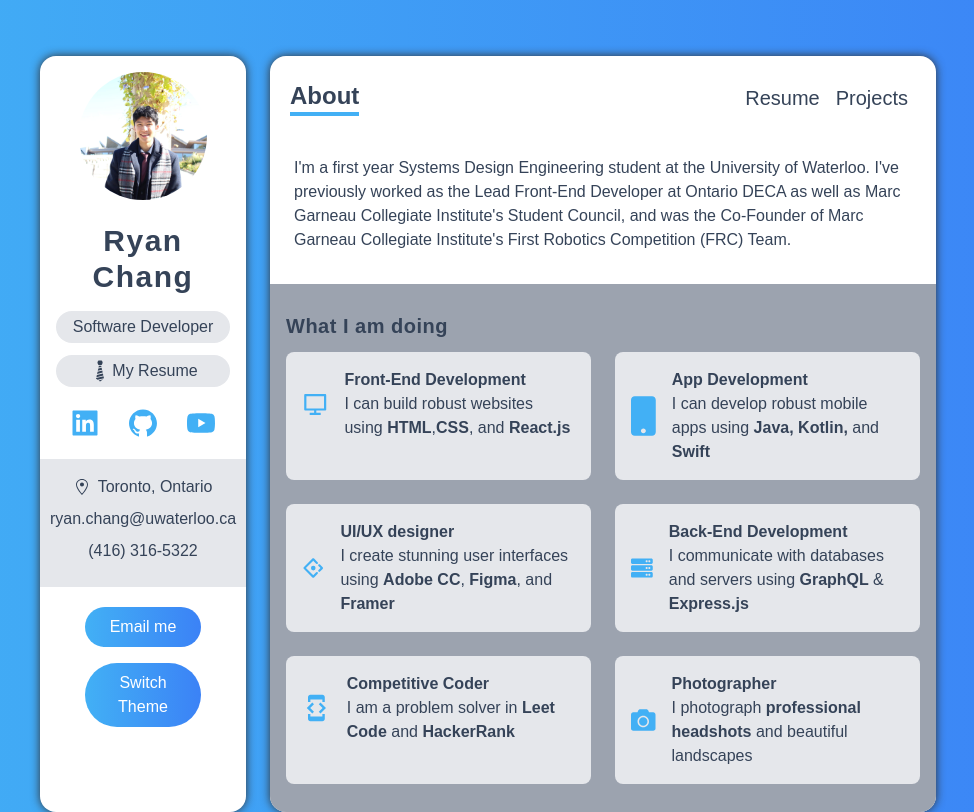
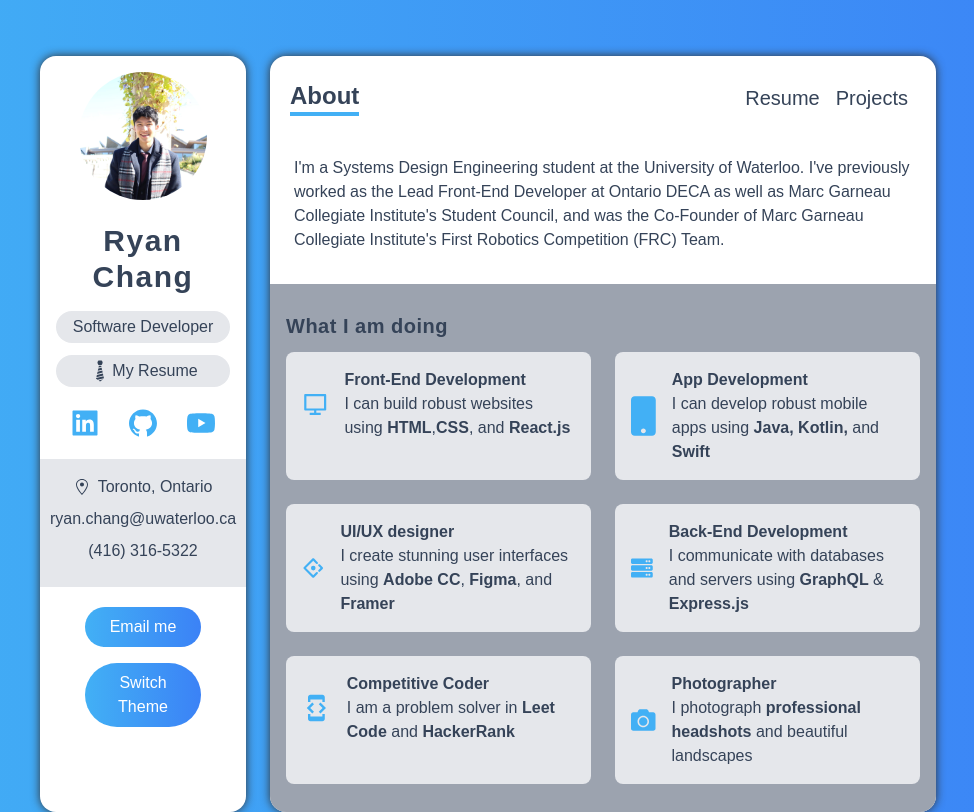
Before and after one commit to rchang0501/Ryan-Chang-Personal-Website, a Next.js app: page / in a window 1280 px wide. Shown: the whole page, without its empty margins (152-1126 px from the left). Built offline with nearby package versions, Linux system fonts and the light colour scheme.

Commit message:
updated about description

```diff
--- a/pages/index.tsx
+++ b/pages/index.tsx
@@ -30,7 +30,7 @@ const About = ({ endpoint }) => {
       </Head>
 
       <h6 className="my-3 text-base font-medium">
-        I'm a first year Systems Design Engineering student at the University of
+        I'm a Systems Design Engineering student at the University of
         Waterloo. I've previously worked as the Lead Front-End
         Developer at Ontario DECA as well as Marc Garneau Collegiate
         Institute's Student Council, and was the Co-Founder of Marc Garneau Collegiate Institute's First Robotics
```
